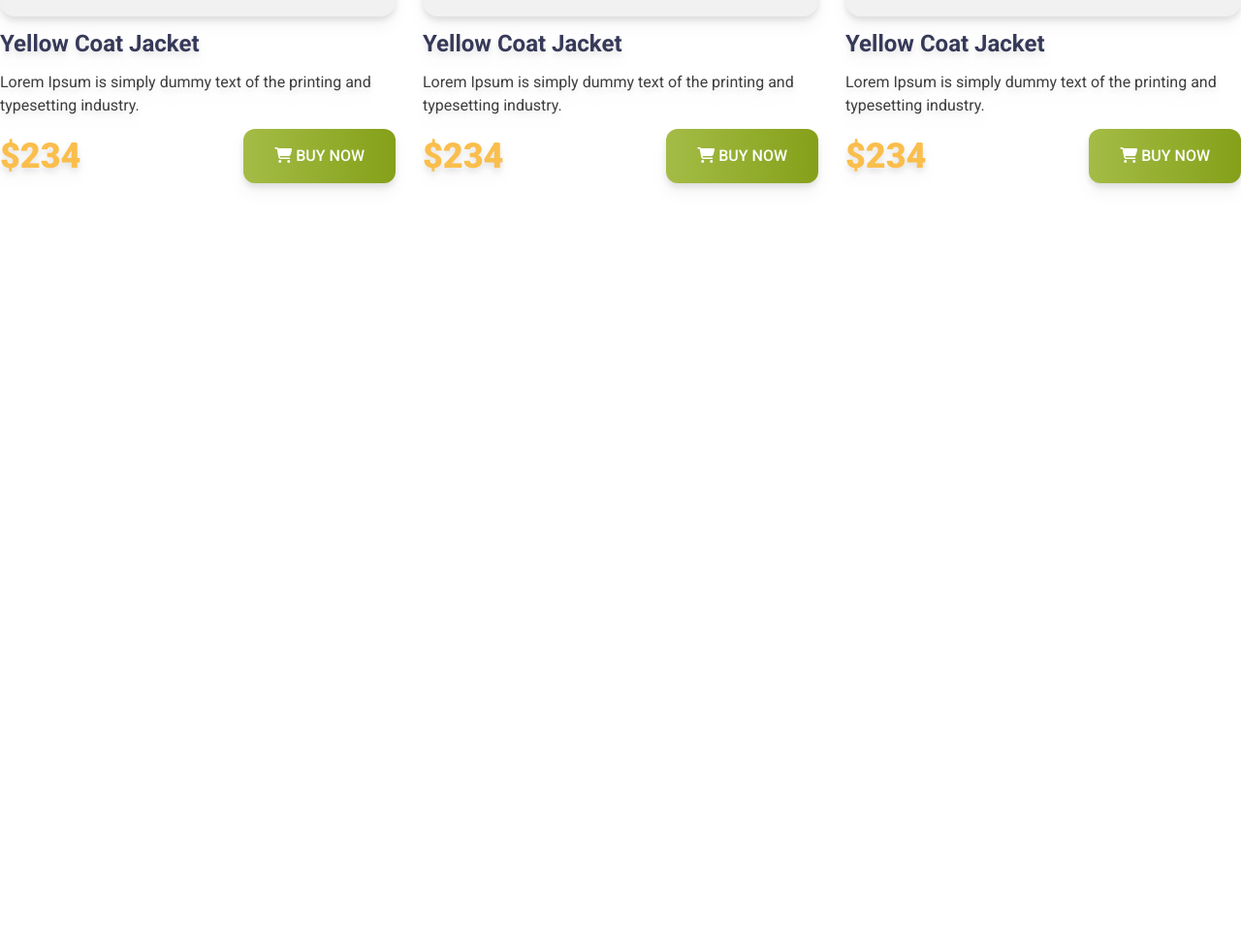
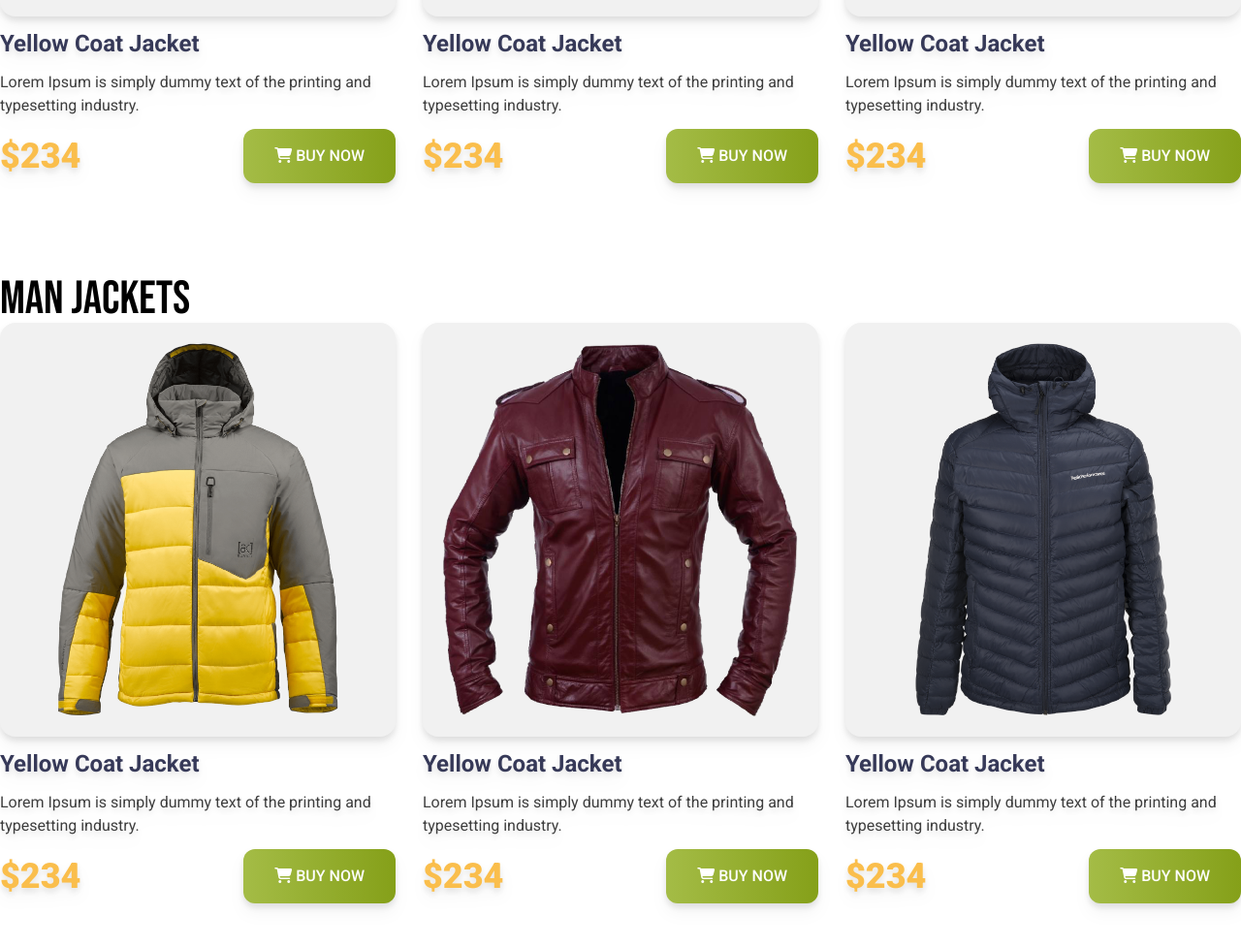
Before and after one commit to ehisawesome/PenguineFashion, a plain HTML site: page index.html in a window 1280 px wide. Shown: the part 1241-2218 px from the top of the page at 97% size. Before the commit the page ends 1478 px from the top, so only its background shows below. Drawn offline with nearby package versions, Linux system fonts and the light colour scheme.

Commit message:
Added Mens Fashion Section

```diff
--- a/index.html
+++ b/index.html
@@ -84,6 +84,51 @@
                 </div>
             </div>
         </section>
+        <section class="py-12">
+            <h3 class="text-5xl font-bebas">Man Jackets</h3>
+            <!-- Jackets Container -->
+            <div class="grid grid-cols-1 md:grid-cols-2 lg:grid-cols-3 gap-7 font-roboto">
+                <!-- Jacket 1 -->
+                <div class="space-y-3 drop-shadow-lg">
+                    <div class="bg-[#F1F1F1] p-5 rounded-2xl">
+                        <img src="./images/jacket-4.png" alt="">
+                    </div>
+                    <h4 class="text-2xl font-bold text-[#363958]">Yellow Coat Jacket </h4>
+                    <p class="text-[#3E3E3E]">Lorem Ipsum is simply dummy text of the
+                        printing and typesetting industry.</p>
+                    <div class="flex justify-between items-center">
+                        <h3 class="text-4xl font-extrabold text-[#FABE4C]">$234</h3>
+                        <button class="uppercase py-4 px-8 bg-blue-800 rounded-xl text-white font-medium bg-gradient-to-r from-[#A4BC46] to-[#85A019]"><i class="fa-solid fa-cart-shopping"></i> Buy Now</button>
+                    </div>
+                </div>
+                <!-- Jacket 2 -->
+                <div class="space-y-3 drop-shadow-lg">
+                    <div class="bg-[#F1F1F1] p-5 rounded-2xl">
+                        <img src="./images/jacket-5.png" alt="">
+                    </div>
+                    <h4 class="text-2xl font-bold text-[#363958]">Yellow Coat Jacket </h4>
+                    <p class="text-[#3E3E3E]">Lorem Ipsum is simply dummy text of the
+                        printing and typesetting industry.</p>
+                    <div class="flex justify-between items-center">
+                        <h3 class="text-4xl font-extrabold text-[#FABE4C]">$234</h3>
+                        <button class="uppercase py-4 px-8 bg-blue-800 rounded-xl text-white font-medium bg-gradient-to-r from-[#A4BC46] to-[#85A019]"><i class="fa-solid fa-cart-shopping"></i> Buy Now</button>
+                    </div>
+                </div>
+                <!-- Jacket 3 -->
+                <div class="space-y-3 drop-shadow-lg">
+                    <div class="bg-[#F1F1F1] p-5 rounded-2xl">
+                        <img src="./images/jacket-6.png" alt="">
+                    </div>
+                    <h4 class="text-2xl font-bold text-[#363958]">Yellow Coat Jacket </h4>
+                    <p class="text-[#3E3E3E]">Lorem Ipsum is simply dummy text of the
+                        printing and typesetting industry.</p>
+                    <div class="flex justify-between items-center">
+                        <h3 class="text-4xl font-extrabold text-[#FABE4C]">$234</h3>
+                        <button class="uppercase py-4 px-8 bg-blue-800 rounded-xl text-white font-medium bg-gradient-to-r from-[#A4BC46] to-[#85A019]"><i class="fa-solid fa-cart-shopping"></i> Buy Now</button>
+                    </div>
+                </div>
+            </div>
+        </section>
     </main>
     <footer>
 
```
